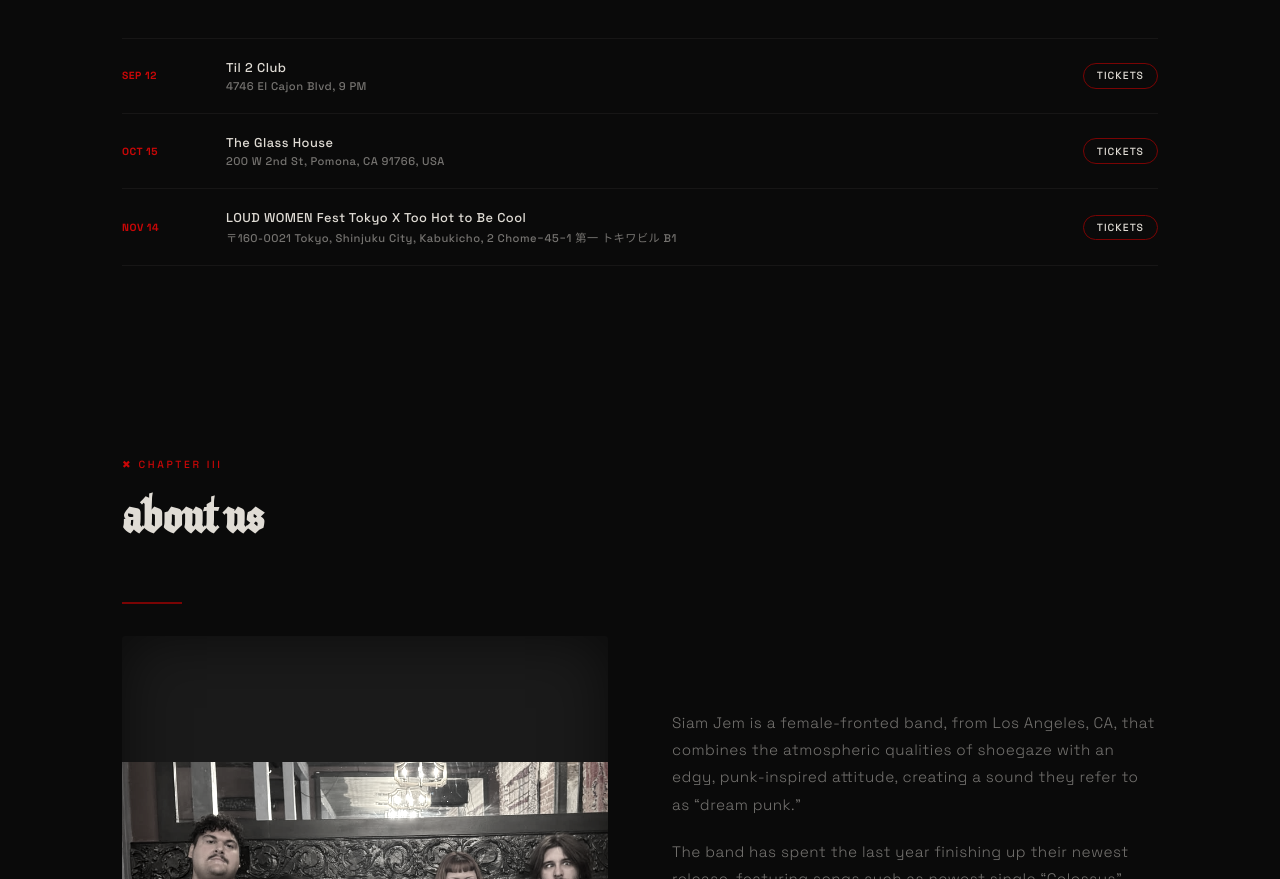
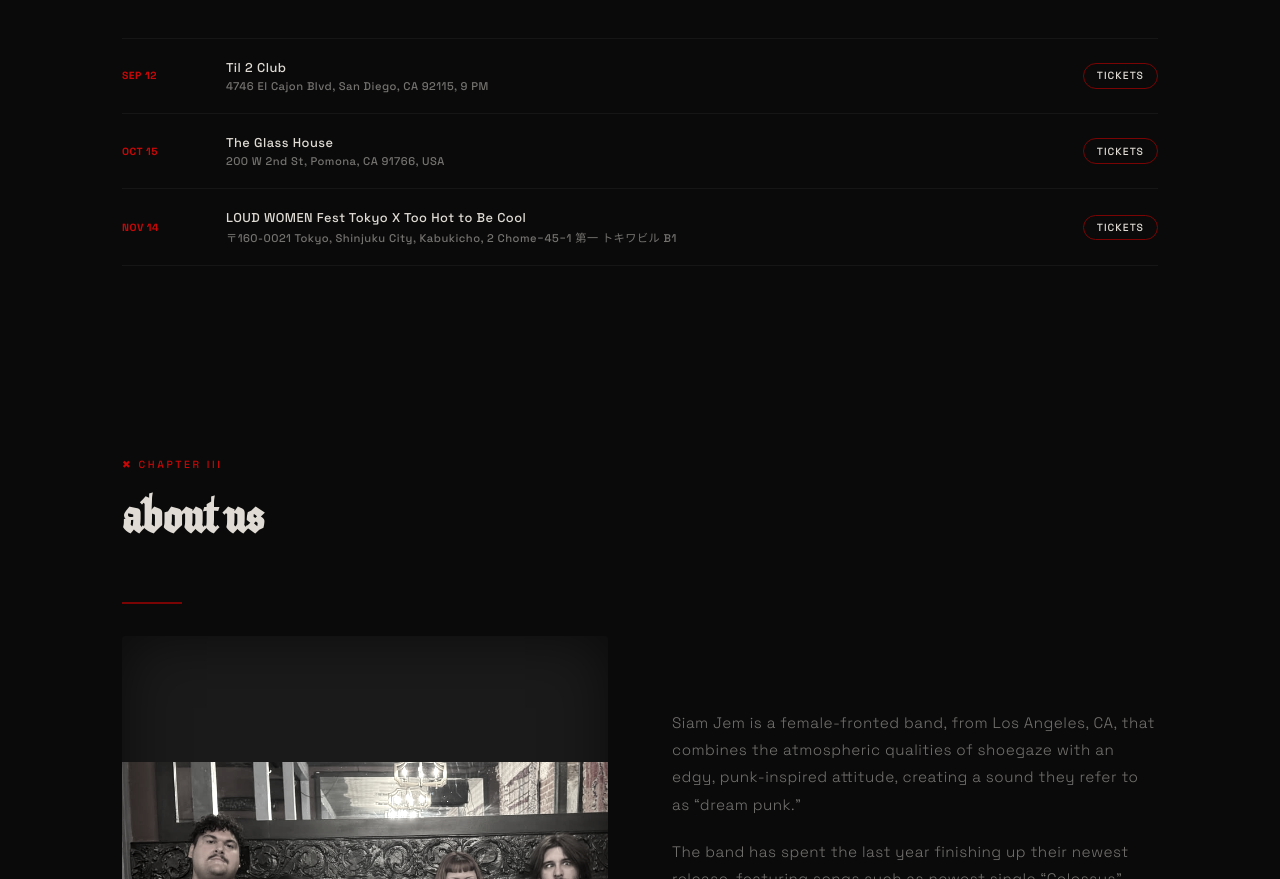
Before and after one commit to blaubox/siam-jem, a plain HTML site: page index.html in a window 1280 px wide. Shown: the part 2583-3462 px from the top of the page. Drawn offline with Linux system fonts and the light colour scheme.

Commit message:
Update Til 2 Club address

```diff
--- a/index.html
+++ b/index.html
@@ -762,7 +762,7 @@
         <div class="tour-date">SEP 12</div>
         <div>
           <div class="tour-venue">Til 2 Club</div>
-          <div class="tour-location">4746 El Cajon Blvd, 9 PM</div>
+          <div class="tour-location">4746 El Cajon Blvd, San Diego, CA 92115, 9 PM</div>
         </div>
         <div class="tour-cta"><a href="https://partiful.com/e/AhV0RiWK2ghhzI9FtoGJ" target="_blank" rel="noopener noreferrer">Tickets</a></div>
       </div>
```
